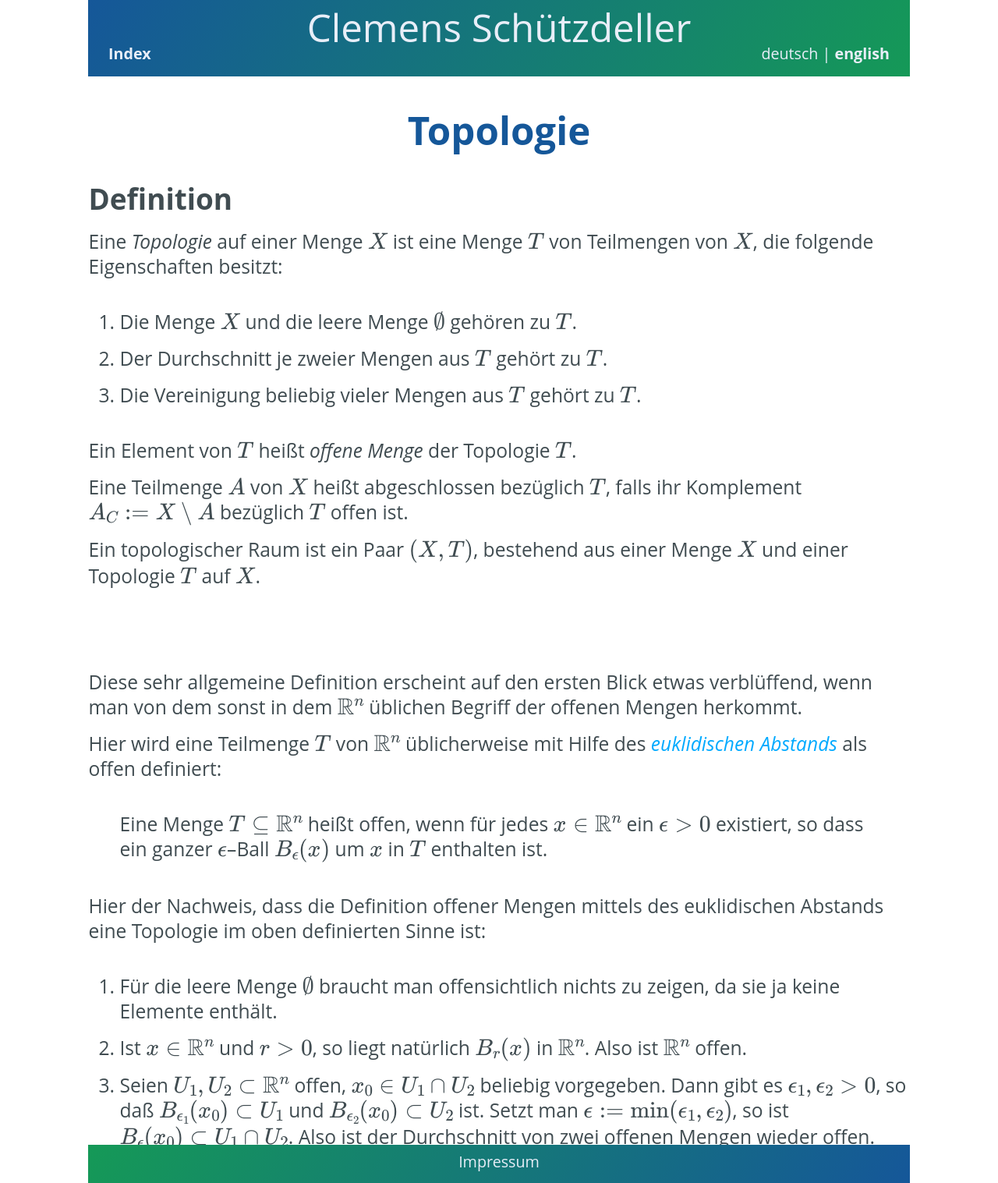
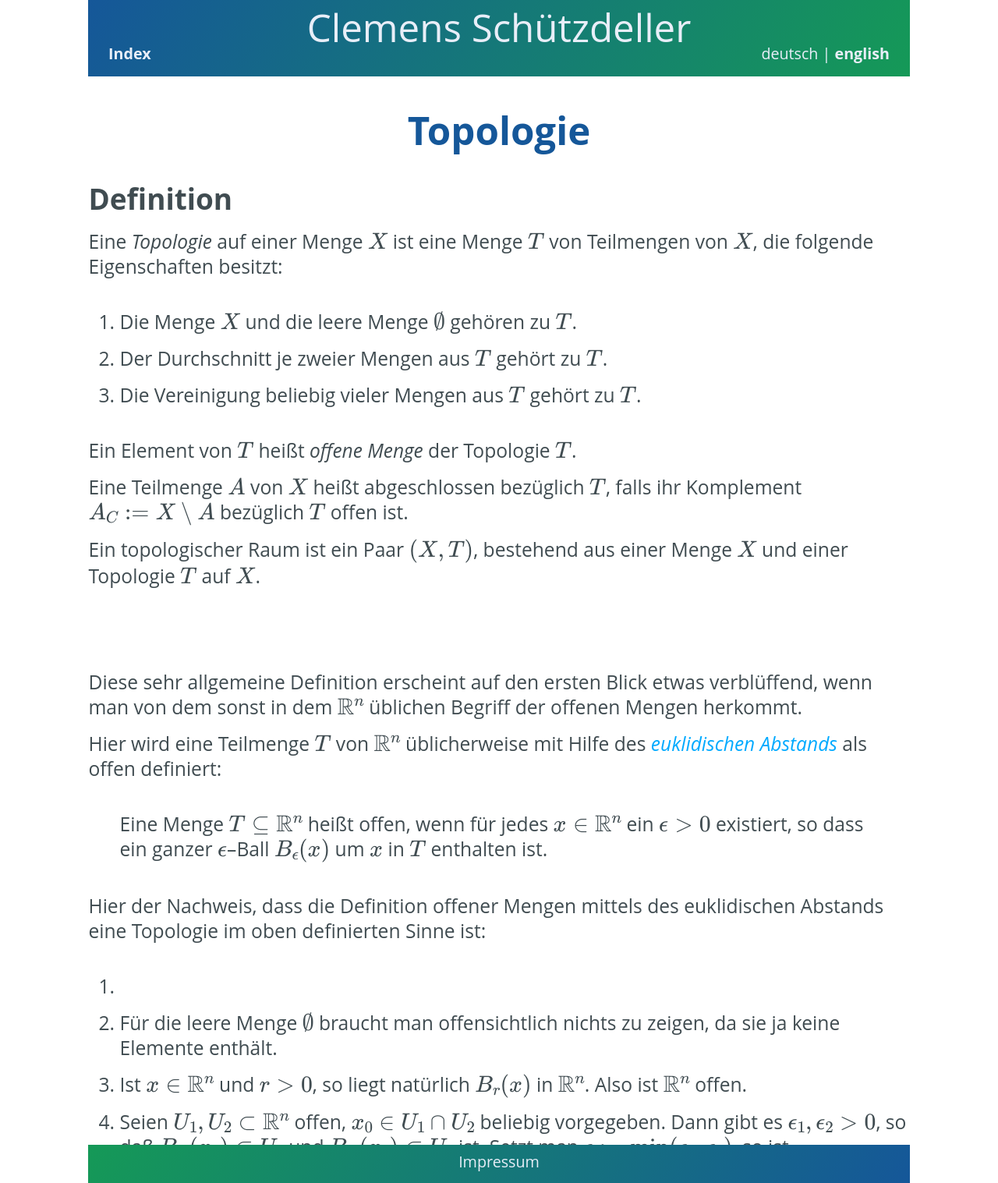
Before and after one commit to cs-LA/home, a Jekyll site: the page built from Topologie/index.md, in a window 1280 px wide. Shown: the whole page at 78% size. Built offline with Jekyll 4.4.1, drawn with Linux system fonts in a browser that asks for light colours; our own code applies the rules of GitHub Pages for plain Markdown files; some of the changed lines change nothing that is shown.

Commit message:
Update index.md

```diff
--- a/Topologie/index.md
+++ b/Topologie/index.md
@@ -24,8 +24,9 @@
 
 Hier der Nachweis, dass die Definition offener Mengen mittels des euklidischen Abstands eine Topologie im oben definierten Sinne ist:
 
-1. Für die leere Menge $\emptyset$ braucht man offensichtlich nichts zu zeigen, da sie ja keine Elemente enthält.
-1. Ist $x \in \mathbb{R}^n$ und $r > 0$, so liegt natürlich $B_r(x)$ in $\mathbb{R}^n$. Also ist $\mathbb{R}^n$ offen.
+1. &nbsp;
+ 1. Für die leere Menge $\emptyset$ braucht man offensichtlich nichts zu zeigen, da sie ja keine Elemente enthält.
+ 1. Ist $x \in \mathbb{R}^n$ und $r > 0$, so liegt natürlich $B_r(x)$ in $\mathbb{R}^n$. Also ist $\mathbb{R}^n$ offen.
 1. Seien $U_1, U_2 \subset \mathbb{R}^n$ offen, $x_0 \in U_1 \cap U_2$ beliebig vorgegeben. Dann gibt es $\epsilon_1, \epsilon_2 > 0$, so daß $B_{\epsilon_1}(x_0) \subset U_1$ und $B_{\epsilon_2}(x_0) \subset U_2$ ist. Setzt man $\epsilon := \min(\epsilon_1, \epsilon_2)$, so ist $B_\epsilon(x_0) \subset U_1 \cap U_2$. Also ist der Durchschnitt von zwei offenen Mengen wieder offen.
 1. Sei $(U_\lambda)_{\lambda \in L}$ eine Familie von offenen Mengen in $X$, $x_0 \in \bigcup U$. Das bedeutet:
 
```
